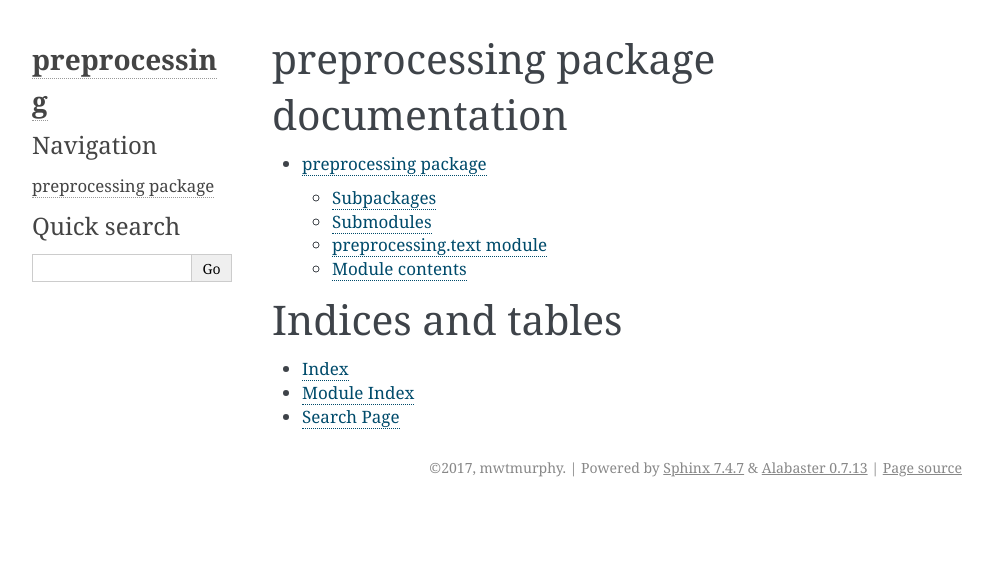
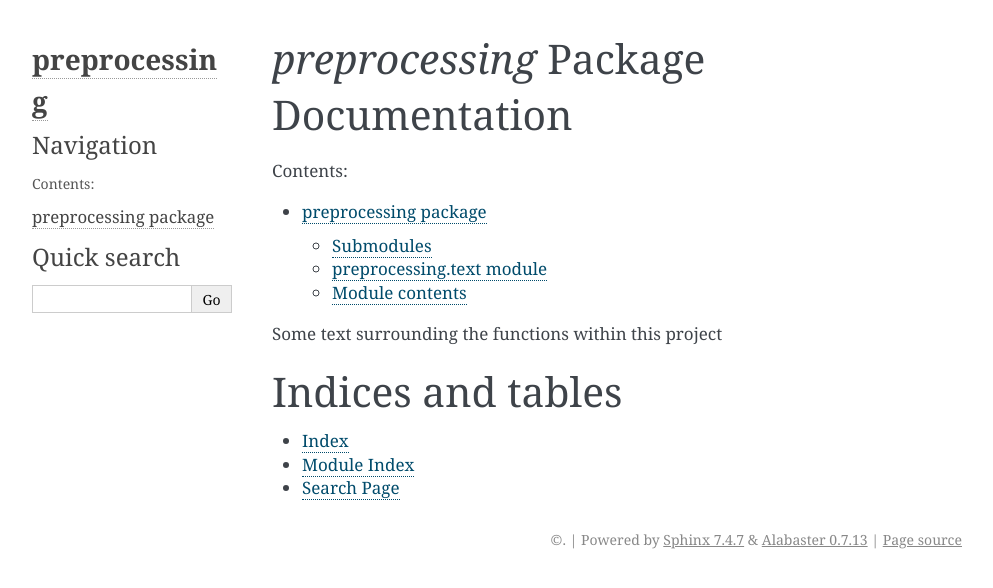
Before and after one commit to SpotlightData/preprocessing, a Sphinx documentation site: the page built from docs/index.rst, in a window 1280 px wide. Shown: the top 588 px of the page, without its empty margins (148-1141 px from the left). Built offline with Sphinx 7.4.7, drawn with Linux system fonts in a browser that asks for light colours; pages that are not in the unit, such as notebooks, are missing from menus.

Commit message:
reattempt at rst doc files

```diff
--- a/docs/conf.py
+++ b/docs/conf.py
@@ -2,7 +2,7 @@
 # -*- coding: utf-8 -*-
 #
 # preprocessing documentation build configuration file, created by
-# sphinx-quickstart on Fri Aug 11 15:48:51 2017.
+# sphinx-quickstart on Fri Aug 18 00:16:26 2017.
 #
 # This file is execfile()d with the current directory set to its
 # containing dir.
@@ -16,7 +16,7 @@
 # If extensions (or modules to document with autodoc) are in another directory,
 # add these directories to sys.path here. If the directory is relative to the
 # documentation root, use os.path.abspath to make it absolute, like shown here.
-
+#
 from os import getcwd, path
 import sys
 sys.path.insert(0, path.join(getcwd(), "../preprocessing"))
@@ -48,8 +48,7 @@ master_doc = 'index'
 
 # General information about the project.
 project = 'preprocessing'
-copyright = '2017, mwtmurphy'
-author = 'mwtmurphy'
+author = 'Mitchell Murphy'
 
 # The version info for the project you're documenting, acts as replacement for
 # |version| and |release|, also used in various other places throughout the
@@ -58,7 +57,7 @@ author = 'mwtmurphy'
 # The short X.Y version.
 version = '0.1'
 # The full version, including alpha/beta/rc tags.
-release = '0.1.3'
+release = '0.1.1'
 
 # The language for content autogenerated by Sphinx. Refer to documentation
 # for a list of supported languages.
@@ -144,7 +143,7 @@ latex_elements = {
 #  author, documentclass [howto, manual, or own class]).
 latex_documents = [
     (master_doc, 'preprocessing.tex', 'preprocessing Documentation',
-     'mwtmurphy', 'manual'),
+     'Mitchell Murphy', 'manual'),
 ]
 
 
--- a/docs/index.rst
+++ b/docs/index.rst
@@ -1,13 +1,14 @@
-
-preprocessing package documentation
-===================================
+*preprocessing* Package Documentation
+=====================================
 
 .. toctree::
    :maxdepth: 2
+   :caption: Contents:
 
    preprocessing.rst
    modules.rst
 
+Some text surrounding the functions within this project
 
 Indices and tables
 ==================
--- a/docs/preprocessing.rst
+++ b/docs/preprocessing.rst
@@ -1,12 +1,5 @@
 preprocessing package
 =====================
-
-Subpackages
------------
-
-.. toctree::
-
-    preprocessing.tests
 
 Submodules
 ----------
```
